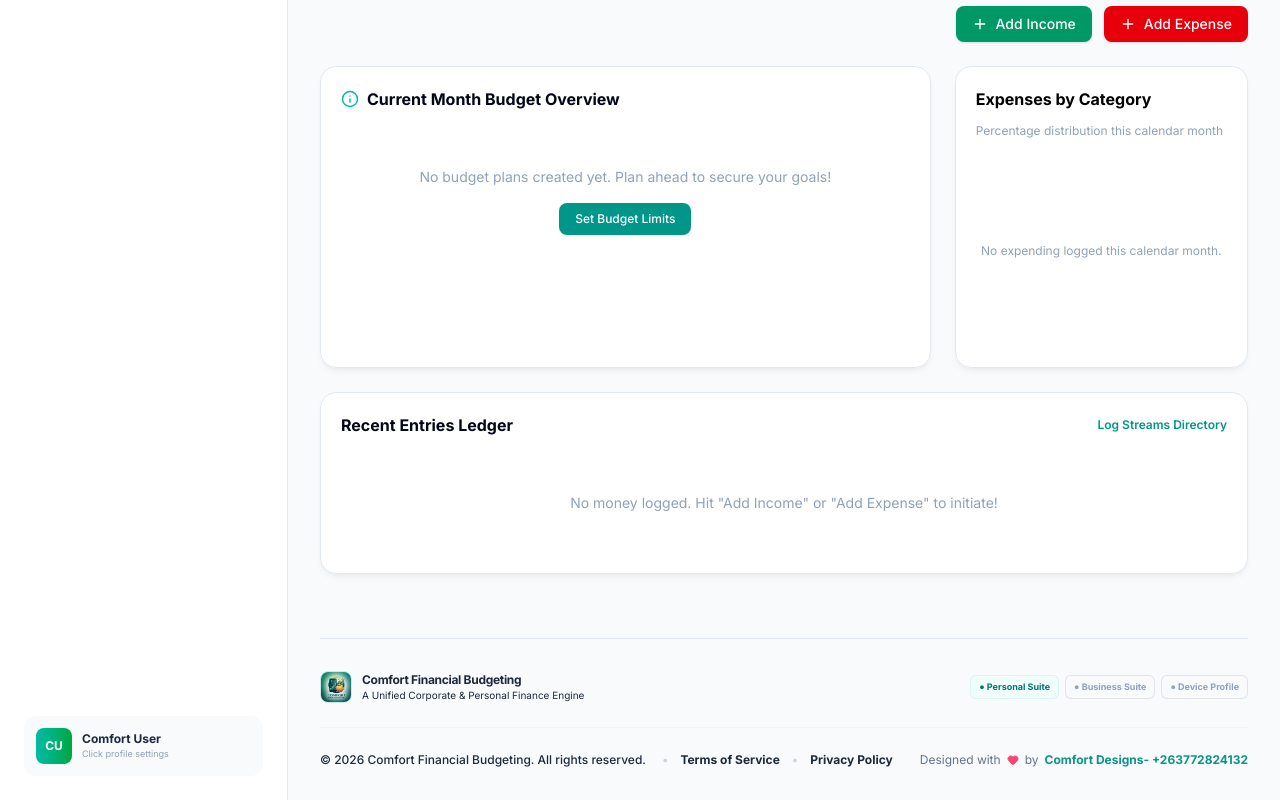
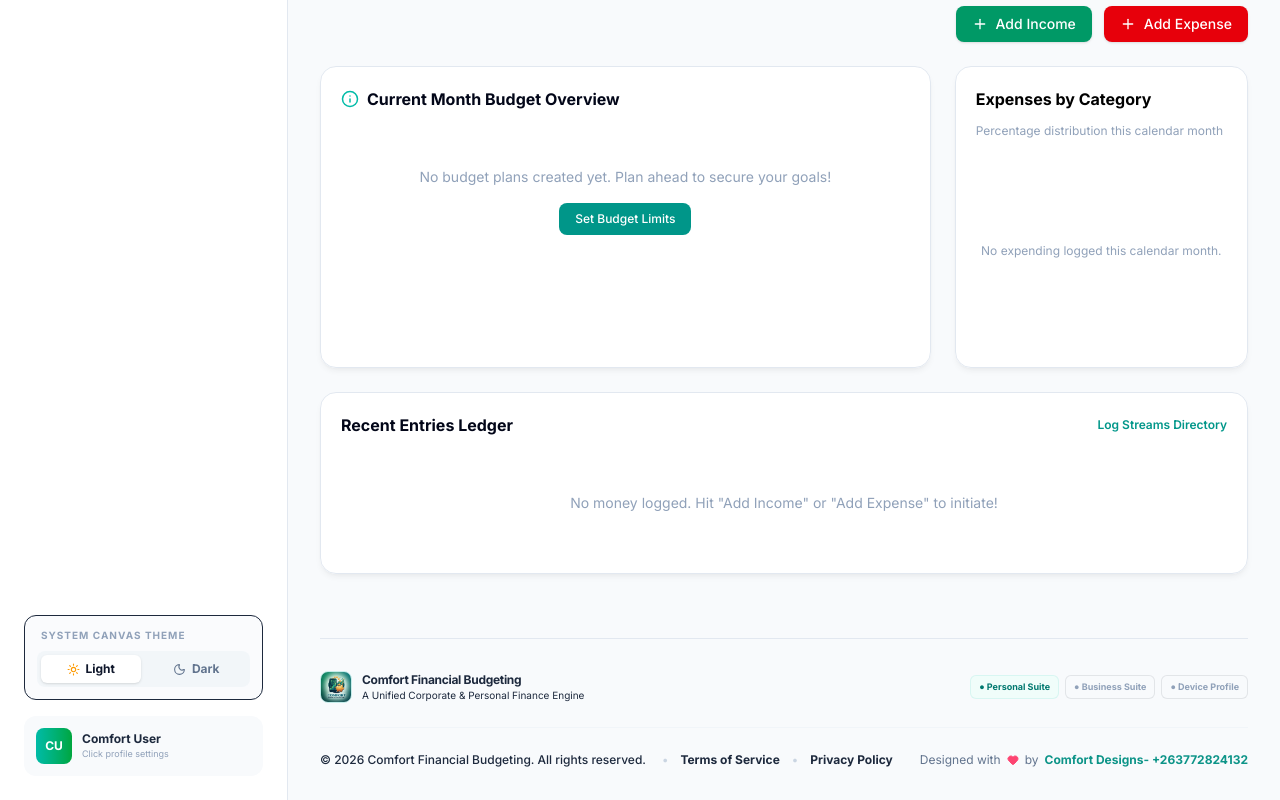
Before and after one commit to comfortdesignszw-mny/comfort-financial-budgeting, a React (Vite) app: page / in a window 1280 px wide. Shown: the part 395-1195 px from the top of the page. Built offline with nearby package versions, Linux system fonts and the light colour scheme.

Commit message:
feat: implement dark mode and PWA manifest
Add dark mode support with system preference detection and
configure the PWA manifest for improved installability.

```diff
--- a/index.html
+++ b/index.html
@@ -6,8 +6,9 @@
     <title>Comfort Finacial Budgeting</title>
 
     <!-- Link favicon to brand image -->
-    <link rel="icon" type="image/png" href="/src/assets/images/comfort_logo_brand_1779617398401.png" />
-    <link rel="apple-touch-icon" href="/src/assets/images/comfort_logo_brand_1779617398401.png" />
+    <link rel="icon" type="image/png" href="/comfort_logo_brand.png" />
+    <link rel="apple-touch-icon" href="/comfort_logo_brand.png" />
+    <link rel="manifest" href="/manifest.json" />
 
     <!-- Web App & Mobile / Desktop Capability -->
     <meta name="mobile-web-app-capable" content="yes" />
--- a/public/sw.js
+++ b/public/sw.js
@@ -1,8 +1,9 @@
-const CACHE_NAME = 'comfort-budgeting-v2';
+const CACHE_NAME = 'comfort-budgeting-v3';
 const STATIC_ASSETS = [
   '/',
   '/index.html',
-  '/src/assets/images/comfort_logo_brand_1779617398401.png'
+  '/comfort_logo_brand.png',
+  '/manifest.json'
 ];
 
 // Install Event: cache core shell items immediately
--- a/src/App.tsx
+++ b/src/App.tsx
@@ -6,7 +6,8 @@
 import React, { useState, useEffect } from 'react';
 import {
   Wallet, UserCog, Download, Upload, Trash2, Save,
-  Menu, X, CheckCircle, ShieldAlert, BadgeDollarSign, Info, CheckCircle2, Heart, Scale, ShieldCheck
+  Menu, X, CheckCircle, ShieldAlert, BadgeDollarSign, Info, CheckCircle2, Heart, Scale, ShieldCheck,
+  Sun, Moon
 } from 'lucide-react';
 import { motion, AnimatePresence } from 'motion/react';
 import { AppData, CurrencyType } from './types';
@@ -60,6 +61,29 @@ export default function App() {
   const [companyEmail, setCompanyEmail] = useState(data.profile.companyEmail || '');
   const [showResetConfirm, setShowResetConfirm] = useState(false);
   const [activeLegalModal, setActiveLegalModal] = useState<'tos' | 'privacy' | null>(null);
+
+  // Theme Switching state and side-effect
+  const [theme, setTheme] = useState<'light' | 'dark'>(() => {
+    try {
+      const stored = localStorage.getItem('comfortBudgetingTheme');
+      if (stored === 'dark' || stored === 'light') {
+        return stored;
+      }
+      return window.matchMedia('(prefers-color-scheme: dark)').matches ? 'dark' : 'light';
+    } catch {
+      return 'light';
+    }
+  });
+
+  useEffect(() => {
+    const root = window.document.documentElement;
+    if (theme === 'dark') {
+      root.classList.add('dark');
+    } else {
+      root.classList.remove('dark');
+    }
+    localStorage.setItem('comfortBudgetingTheme', theme);
+  }, [theme]);
 
   // Custom popup notification state (instead of standard alerts for a premium feel in iFrames)
   const [notification, setNotification] = useState<{
@@ -294,7 +318,7 @@ export default function App() {
     <div className="min-h-screen bg-slate-50 dark:bg-slate-950 text-slate-800 dark:text-slate-100 flex flex-col font-sans antialiased text-[16px]">
 
       {/* Mobile Header Bar */}
-      <header className="lg:hidden flex items-center justify-between px-4 py-3 bg-white dark:bg-slate-900 border-b border-slate-200 dark:border-slate-800 sticky top-0 z-50">
+      <header className="lg:hidden flex items-center justify-between px-4 py-3 bg-white dark:bg-slate-900 border-b border-slate-200 dark:border-slate-800 sticky top-0 z-50 font-sans">
         <button
           onClick={() => setIsMobileSidebarOpen(true)}
           className="p-2 text-slate-500 hover:text-slate-800 dark:hover:text-slate-200"
@@ -308,10 +332,21 @@ export default function App() {
             className="w-7 h-7 object-cover rounded-lg border border-teal-500/25 shadow-sm"
             referrerPolicy="no-referrer"
           />
-          <span className="font-extrabold text-[#0D9488] font-sans text-sm">Comfort Budgeting</span>
+          <span className="font-extrabold text-[#0D9488] text-sm">Comfort Budgeting</span>
         </div>
-        <div className="w-8 h-8 rounded-full bg-slate-100 dark:bg-slate-800 flex items-center justify-center font-bold text-xs text-teal-600">
-          {userInitials}
+        <div className="flex items-center gap-2.5">
+          {/* Mobile Theme Toggle Button */}
+          <button
+            onClick={() => setTheme(theme === 'light' ? 'dark' : 'light')}
+            className="p-2 rounded-lg text-slate-400 hover:text-slate-600 dark:hover:text-amber-400 hover:bg-slate-100 dark:hover:bg-slate-800 transition duration-200 cursor-pointer flex items-center justify-center"
+            title={theme === 'light' ? 'Switch to Dark Theme' : 'Switch to Light Theme'}
+          >
+            {theme === 'light' ? <Moon size={18} /> : <Sun size={18} className="text-amber-500" />}
+          </button>
+
+          <div className="w-8 h-8 rounded-full bg-slate-100 dark:bg-slate-800 flex items-center justify-center font-bold text-xs text-teal-600">
+            {userInitials}
+          </div>
         </div>
       </header>
 
@@ -404,6 +439,37 @@ export default function App() {
               <UserCog size={18} className={dataSpace === 'profile' ? 'text-slate-700 dark:text-slate-300' : 'text-slate-400'} />
               <span className="text-xs font-bold font-sans">Profile & Settings</span>
             </button>
+          </div>
+
+          {/* Aesthetic Theme Switcher Panel */}
+          <div className="p-3 mb-4 bg-slate-50/70 dark:bg-slate-800/20 border border-slate-150 dark:border-slate-800/30 rounded-xl space-y-2 mt-4 shrink-0">
+            <div className="text-[10px] font-bold text-slate-400 dark:text-slate-400 uppercase tracking-widest pl-1 font-sans">
+              System Canvas Theme
+            </div>
+            <div className="grid grid-cols-2 gap-1.5 p-1 bg-slate-100/80 dark:bg-slate-900 rounded-lg">
+              <button
+                onClick={() => setTheme('light')}
+                className={`py-1.5 px-3 flex items-center justify-center gap-1.5 text-xs font-bold rounded-md transition duration-200 cursor-pointer ${
+                  theme === 'light'
+                    ? 'bg-white text-slate-900 shadow-sm'
+                    : 'text-slate-400 hover:text-slate-650 dark:text-slate-500 dark:hover:text-slate-450'
+                }`}
+              >
+                <Sun size={13} className={theme === 'light' ? 'text-amber-500 animate-spin-slow' : 'text-slate-400'} />
+                <span className="font-sans">Light</span>
+              </button>
+              <button
+                onClick={() => setTheme('dark')}
+                className={`py-1.5 px-3 flex items-center justify-center gap-1.5 text-xs font-bold rounded-md transition duration-200 cursor-pointer ${
+                  theme === 'dark'
+                    ? 'bg-slate-800 text-slate-100 shadow-sm'
+                    : 'text-slate-500 hover:text-slate-705 dark:text-slate-400 dark:hover:text-slate-200'
+                }`}
+              >
+                <Moon size={13} className={theme === 'dark' ? 'text-indigo-400' : 'text-slate-450'} />
+                <span className="font-sans">Dark</span>
+              </button>
+            </div>
           </div>
 
           {/* Footer User Avatar summary card */}
--- a/src/index.css
+++ b/src/index.css
@@ -1,5 +1,7 @@
 @import url('https://fonts.googleapis.com/css2?family=Inter:wght@300;400;500;600;700&family=JetBrains+Mono:wght@400;500&display=swap');
 @import "tailwindcss";
+
+@variant dark (&:where(.dark, .dark *));
 
 @theme {
   --font-sans: "Inter", ui-sans-serif, system-ui, sans-serif;
```
Also changed, not shown: public/comfort_logo_brand.png (added), public/manifest.json (added).
